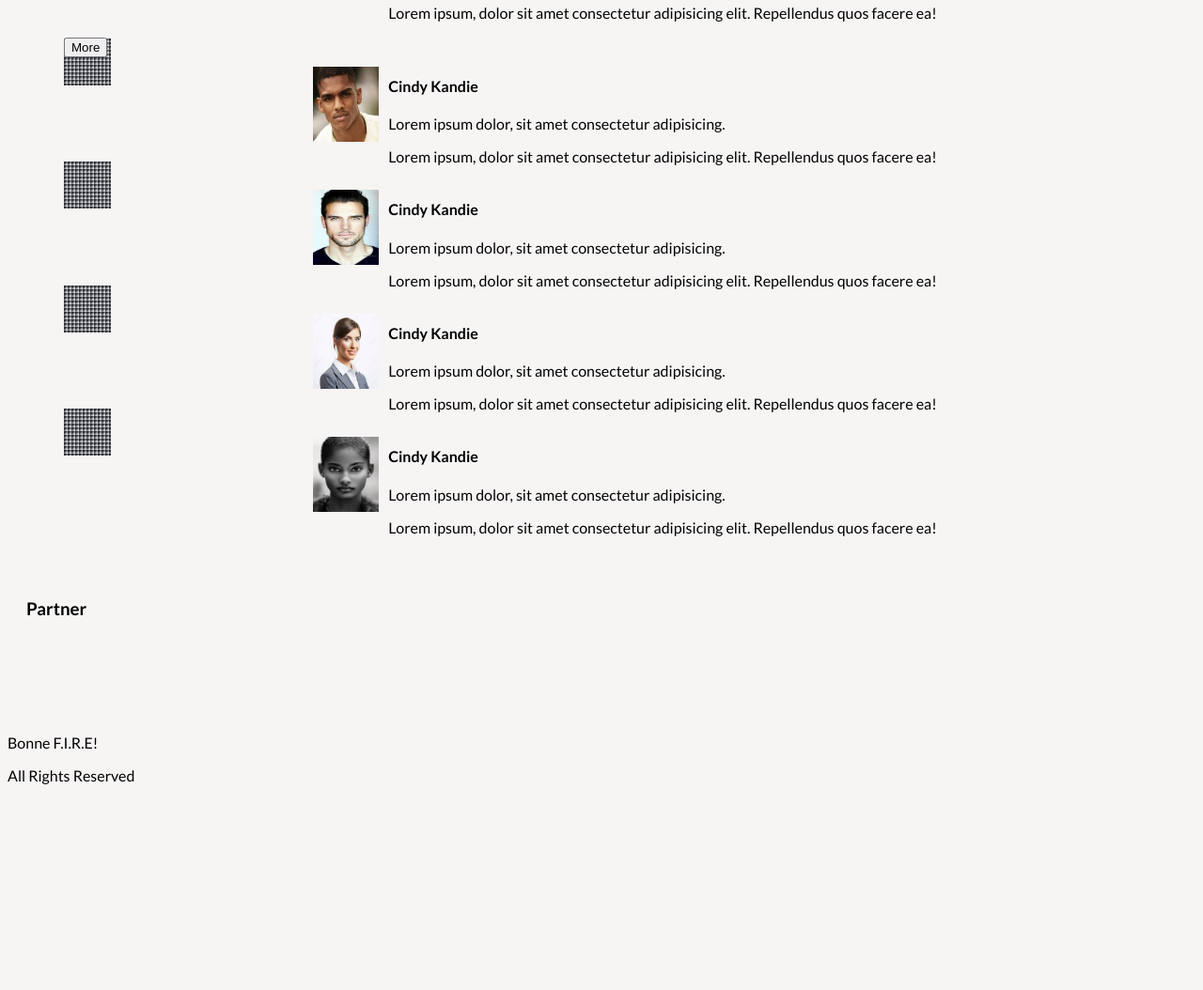
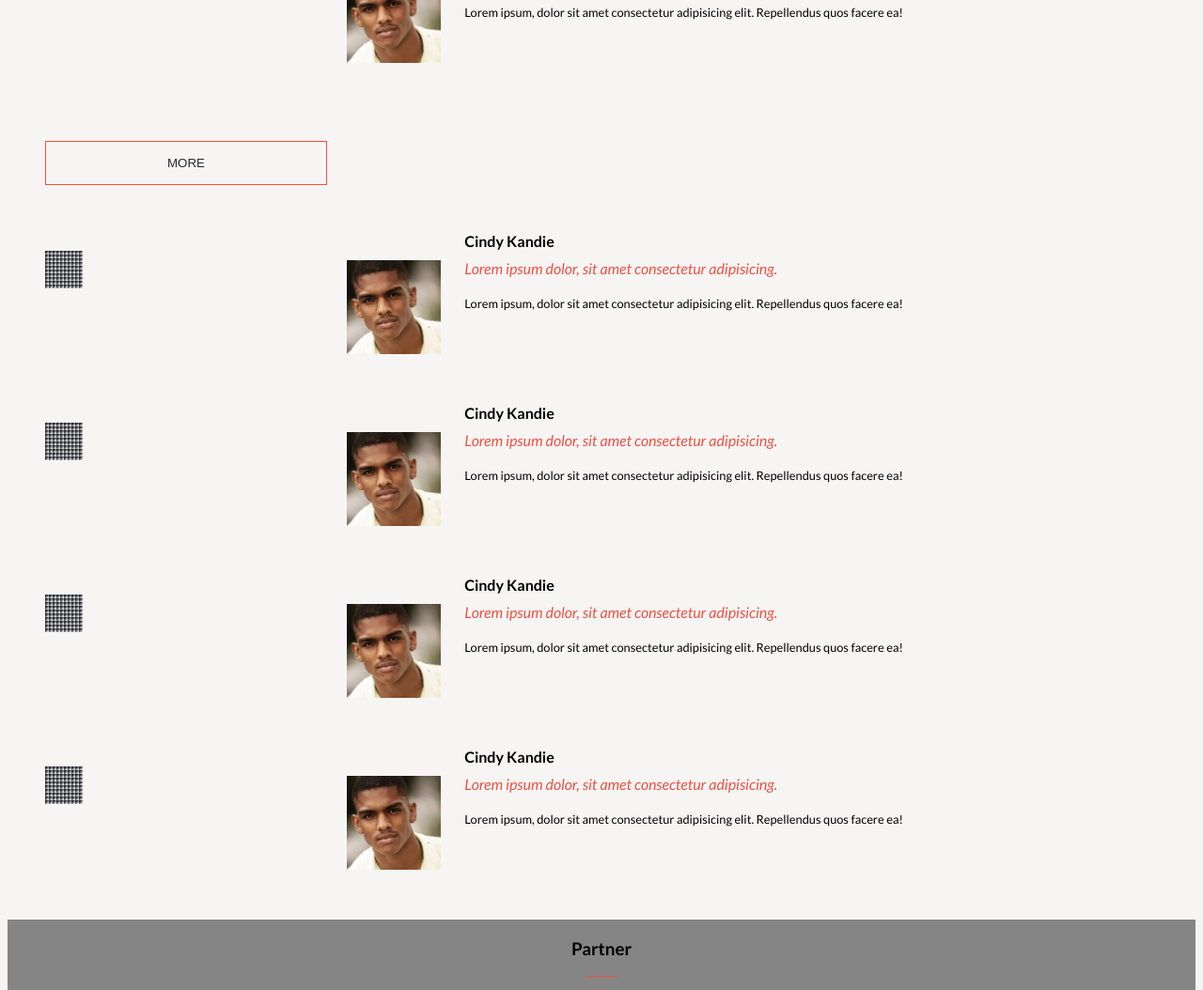
Before and after one commit to cindykandie/financial-conference, a website: page index.html in a window 1280 px wide. Shown: the part 1551-2605 px from the top of the page at 94% size. Before the commit the page ends 2394 px from the top, so only its background shows below. Drawn offline with Linux system fonts and the light colour scheme; a web font is replaced by a local one.

Commit message:
completed styling of the homepage on mobile

```diff
--- a/css/styles.css
+++ b/css/styles.css
@@ -45,26 +45,24 @@ header nav.mobile-nav div::after {
   bottom: 7px;
 }
 
-/* header nav.mobile-nav div.active{
+ header nav.mobile-nav div.active{
     position: relative;
     background-color: transparent;
 }
-header nav.mobile-nav div::after.active{
+header nav.mobile-nav div.active::after{
     position: absolute;
     bottom: 10px;
     transform: rotate(45deg);
     transform-origin: left;
 }
-header nav.mobile-nav div::before.active{
+header nav.mobile-nav div.active::before{
     position: absolute;
     content: '';
     bottom: 7px;
     transform: rotate(-45deg);
     transform-origin: left;
-}  */
-section{
-    margin: auto 20px 50px;
 }
+
 div.intro-title h1{
     color: var(--brightColor);
     font-weight: 400;
@@ -167,6 +165,23 @@ button.orange-btn{
     border: 1px solid var(--brightColor);
     margin: 30px auto;
     min-width: 200px;
+    color: var(--whiteColor);
+}
+
+section.speakers-section h3{
+    position: relative;
+    text-align: center;
+    padding: 20px;
+
+}
+section.speakers-section h3::before{
+    position: absolute;
+    content: "";
+    height: 1px;
+    width: 35px;
+    background-color: var(--brightColor);
+    top: calc(35px + 20px);
+    left: calc(20px + 42%);
 }
 section.speakers-section ul li{
     list-style: none;
@@ -174,23 +189,103 @@ section.speakers-section ul li{
     align-items: left;
     justify-content: center;
     position: relative;
+    gap: 15px;
+    margin: 20px 0;
 
 }
+section.speakers-section ul li *{
+    margin: 0;
+}
 section.speakers-section ul li div img{
-    width: 70px;
-    height: 80px;
-    padding: 10px;
+    width: 100px;
+    height: 100px;
+    padding: 30px 10px;
     position: relative;
 }
-section.speakers-section ul li::before{
+section.speakers-section ul li div span.image-holder{
     content: "";
     position: absolute;
-    width: 50px;
-    height: 50px;
+    width: 40px;
+    height: 40px;
     z-index: -1;
-    top: -20px;
+    top: 20px;
     left: 0;
     background-color: var(--darkColor);
     background-image: repeating-linear-gradient(-45deg, rgba(235, 221, 221, 0.9), rgba(248, 247, 246, 0.9) 1px, transparent 4px, transparent 9px);
-    background-size: 4px 4px;;
+    background-size: 4px 4px;
 }
+section.speakers-section ul li div.speaker-details h4{
+    margin-bottom: 10px;
+}
+section.speakers-section ul li div.speaker-details span{
+    color: var(--brightColor);
+    font-style: italic;
+}
+section.speakers-section ul li div.speaker-details p{
+   font-size: 0.8rem;
+   margin-top: 20px;
+}
+
+button.white-btn{
+    background-color: var(--whiteColor);
+    padding: 15px;
+    outline: none;
+    border: 1px solid var(--brightColor);
+    margin: 30px auto;
+    min-width: 300px;
+    color: var(--darkColor);
+    text-transform: uppercase;
+    cursor: pointer;
+}
+
+section.partner-section{
+    background-color: rgb(134, 133, 133)
+
+}
+div.partners{
+    display: grid;
+    grid-template-columns: auto auto auto;
+}
+section.partner-section h3{
+    position: relative;
+    text-align: center;
+    padding: 20px;
+
+}
+section.partner-section h3::before{
+    position: absolute;
+    content: "";
+    height: 1px;
+    width: 35px;
+    background-color: var(--brightColor);
+    top: calc(35px + 20px);
+    margin: 5px 15px;
+}
+section.partner-section img{
+    width: 70px;
+}
+
+footer{
+    display: flex;
+    align-items: center;
+    justify-content: center;
+    gap: 30px;
+    font-size: 0.8rem;
+    background-color: var(--whiteColor);
+    padding: 30px;
+
+}
+p.logo-style{
+    font-family: var(--altFont2);
+    font-size: 1.5rem;
+    font-weight: 500;
+    word-spacing: 2rem;
+
+}
+p.rights-style{
+    font-family: var(--altFont3);
+    font-weight: 300;
+    font-size: 1rem;
+    line-height: 10px;
+
+}
--- a/index.html
+++ b/index.html
@@ -67,61 +67,68 @@
         <h3>Featured Speakers</h3>
         <ul>
             <li>
-                <div>
-                    <img src="assets/image6.jpg" alt="">
+                <div class="speaker-image">
+                    <span class="image-holder"></span>
+                    <img src="assets/image2.jpg" alt="">
                 </div>
-                <div>
+                <div class="speaker-details">
+                    <h4>Cindy Kandie</h4>
+                    <span>Lorem ipsum dolor, sit amet consectetur adipisicing.</span>
+                    <p>Lorem ipsum, dolor sit amet consectetur adipisicing elit. Repellendus quos facere ea!</p>
+                </div>
+            </li>
+
+            <li>
+                <div class="speaker-image">
+                    <span class="image-holder"></span>
+                    <img src="assets/image2.jpg" alt="">
+                </div>
+                <div class="speaker-details">
+                    <h4>Cindy Kandie</h4>
+                    <span>Lorem ipsum dolor, sit amet consectetur adipisicing.</span>
+                    <p>Lorem ipsum, dolor sit amet consectetur adipisicing elit. Repellendus quos facere ea!</p>
+                </div>
+            </li>
+            <button class="white-btn">More</button>
+            <li>
+                <div class="speaker-image">
+                    <span class="image-holder"></span>
+                    <img src="assets/image2.jpg" alt="">
+                </div>
+                <div class="speaker-details">
                     <h4>Cindy Kandie</h4>
                     <span>Lorem ipsum dolor, sit amet consectetur adipisicing.</span>
                     <p>Lorem ipsum, dolor sit amet consectetur adipisicing elit. Repellendus quos facere ea!</p>
                 </div>
             </li>
             <li>
-                <div>
-                    <img src="assets/image1.jpg" alt="">
-                </div>
-                <div>
-                    <h4>Cindy Kandie</h4>
-                    <span>Lorem ipsum dolor, sit amet consectetur adipisicing.</span>
-                    <p>Lorem ipsum, dolor sit amet consectetur adipisicing elit. Repellendus quos facere ea!</p>
-                </div>
-            </li>
-            <button>More</button>
-            <li>
-                <div>
+                <div class="speaker-image">
+                    <span class="image-holder"></span>
                     <img src="assets/image2.jpg" alt="">
                 </div>
-                <div>
+                <div class="speaker-details">
                     <h4>Cindy Kandie</h4>
                     <span>Lorem ipsum dolor, sit amet consectetur adipisicing.</span>
                     <p>Lorem ipsum, dolor sit amet consectetur adipisicing elit. Repellendus quos facere ea!</p>
                 </div>
             </li>
             <li>
-                <div>
-                    <img src="assets/image3.jpg" alt="">
+                <div class="speaker-image">
+                    <span class="image-holder"></span>
+                    <img src="assets/image2.jpg" alt="">
                 </div>
-                <div>
+                <div class="speaker-details">
                     <h4>Cindy Kandie</h4>
                     <span>Lorem ipsum dolor, sit amet consectetur adipisicing.</span>
                     <p>Lorem ipsum, dolor sit amet consectetur adipisicing elit. Repellendus quos facere ea!</p>
                 </div>
             </li>
             <li>
-                <div>
-                    <img src="assets/image4.jpg" alt="">
+                <div class="speaker-image">
+                    <span class="image-holder"></span>
+                    <img src="assets/image2.jpg" alt="">
                 </div>
-                <div>
-                    <h4>Cindy Kandie</h4>
-                    <span>Lorem ipsum dolor, sit amet consectetur adipisicing.</span>
-                    <p>Lorem ipsum, dolor sit amet consectetur adipisicing elit. Repellendus quos facere ea!</p>
-                </div>
-            </li>
-            <li>
-                <div>
-                    <img src="assets/image5.jpg" alt="">
-                </div>
-                <div>
+                <div class="speaker-details">
                     <h4>Cindy Kandie</h4>
                     <span>Lorem ipsum dolor, sit amet consectetur adipisicing.</span>
                     <p>Lorem ipsum, dolor sit amet consectetur adipisicing elit. Repellendus quos facere ea!</p>
@@ -129,21 +136,24 @@
             </li>
         </ul>
     </section>
-    <section>
+    <section class="partner-section">
         <h3>Partner</h3>
-        <div>
-            <img src="" alt="">
-            <img src="" alt="">
-            <img src="" alt="">
-            <img src="" alt="">
-            <img src="" alt="">
+        <div class="partners">
+            <img src="assets/abundatia.png" alt="">
+            <img src="assets/africaspocket.png" alt="">
+            <img src="assets/linkedin.png" alt="">
+            <img src="assets/nerdwallet.png" alt="">
+            <img src="assets/paypal-logo.png" alt="">
         </div>
     </section>
     <footer>
-        <img src="" alt="">
         <div>
-            <p>Bonne F.I.R.E!</p>
-            <span>All Rights Reserved</span>
+            <p class="logo-style"> Bonne <br> F.I.R.E!</p>
+        </div>
+        <div class="rights-style">
+            <p>2023 Financial Freedom Roadmap <br>
+           All Rights Reserved
+        </p>
         </div>
     </footer>
 </body>
```
Also changed, not shown: assets/abundatia.png (added), assets/africaspocket.png (added), assets/linkedin.png (added), assets/nerdwallet.png (added), assets/paypal-logo.png (added).
